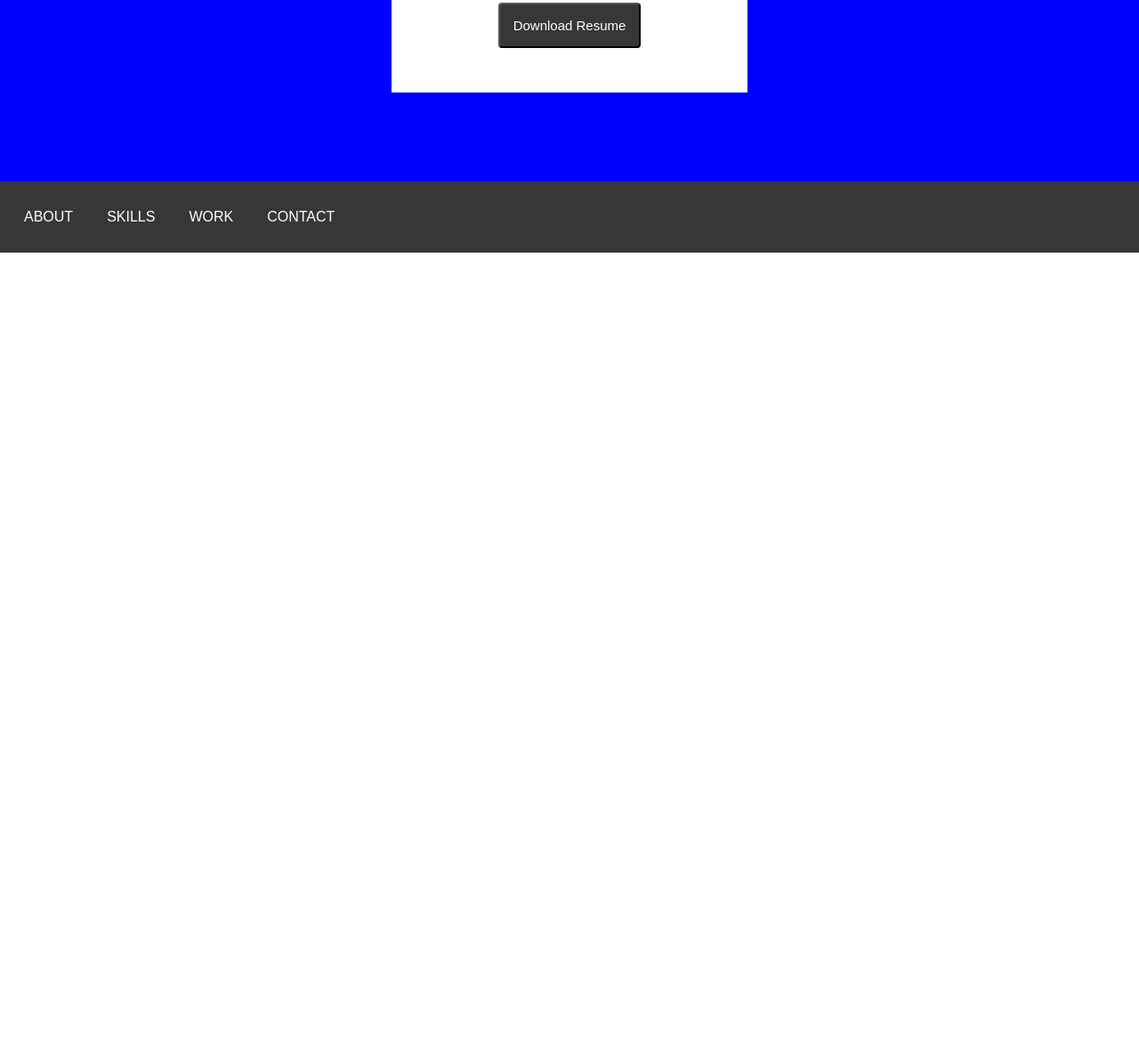
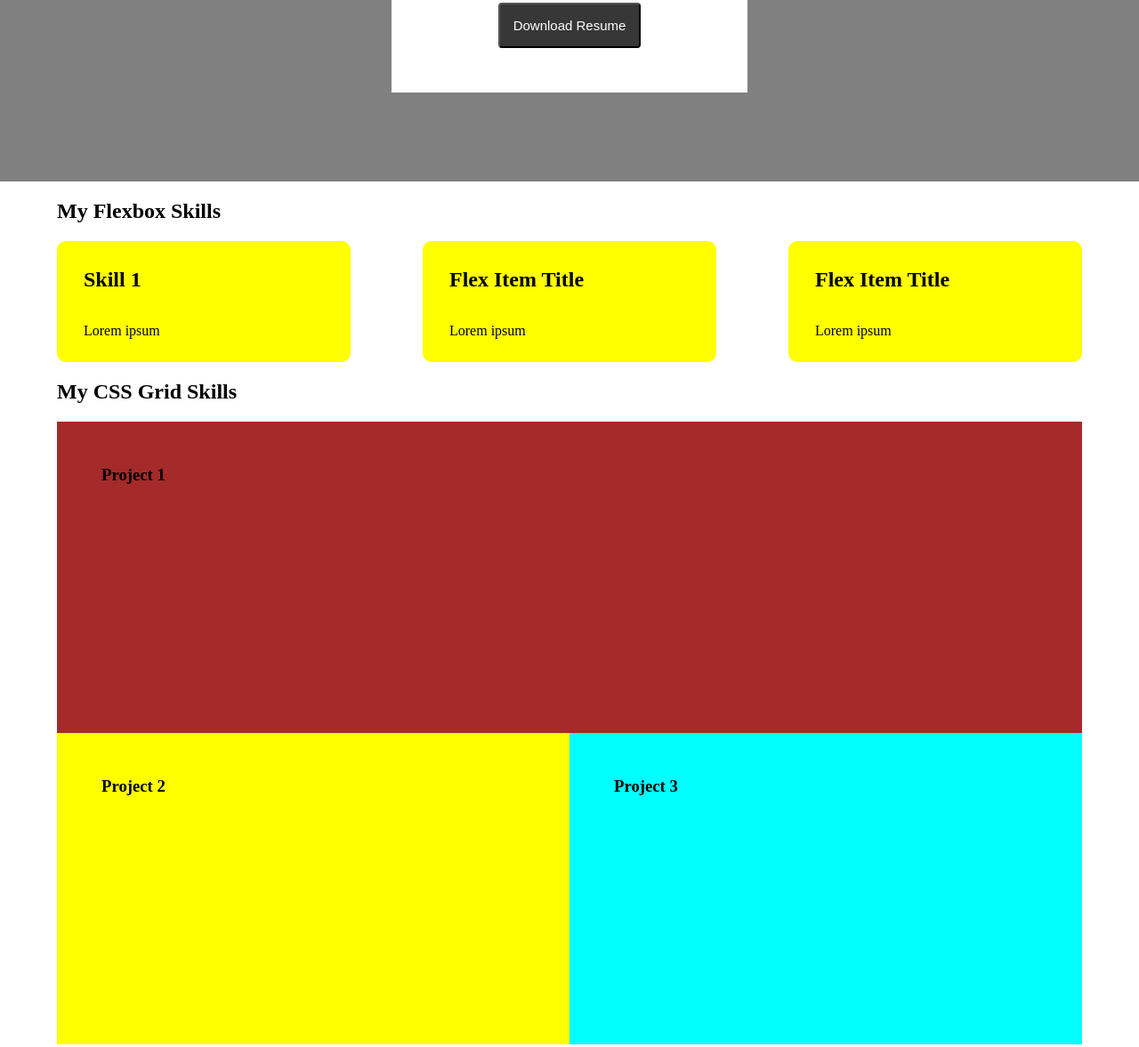
Before and after one commit to pcp20220330/Module-18-Homework, a plain HTML site: page index.html in a window 1280 px wide. Shown: the part 478-1655 px from the top of the page at 89% size. Before the commit the page ends 800 px from the top, so only its background shows below. Drawn offline with Linux system fonts and the light colour scheme.

Commit message:
Updated Files

```diff
--- a/css/style.css
+++ b/css/style.css
@@ -32,7 +32,7 @@ header p {
 }
 
 .hero {
-  background-color: blue;
+  background-color: grey;
   padding: 100px 15px;
   font-family: Arial, Helvetica, sans-serif;
 }
@@ -44,6 +44,71 @@ header p {
   background-color: #FFFFFF;
   text-align: center;
 }
+
+#flex-skills {
+  margin: 0px 5%;
+}
+
+.flex {
+  display: flex;
+  width:100%;
+}
+
+#row {
+  flex-direction: row;
+  justify-content: space-between;
+}
+
+#column {
+  flex-direction: column;
+  justify-content: space-between;
+}
+
+.flex-item {
+  display: flex;
+  flex-direction: column;
+  background-color: yellow;
+  padding:10px 0 10px 30px;
+  border-radius: 10px;
+  width: 300px;
+}
+
+#grid-skills {
+  margin: 0px 5%;
+}
+
+.grid {
+  display: grid;
+  background-color: aqua;
+  min-height: 700px;
+  grid-template-rows: 50% 50%;
+  grid-template-columns: 50% 50%;
+  grid-template-areas:
+  "project-one project-one"
+  "project-two project-three"
+  ;
+}
+
+.wide-project {
+  padding: 30px 0 0 50px;
+}
+
+.project1 {
+  grid-area: project-one;
+  background-color: brown;
+}
+
+.project2 {
+  grid-area: project-two;
+  background-color: yellow;
+  padding: 30px 0 0 50px;
+}
+
+.project3 {
+  grid-area: project-three;
+  padding: 30px 0 0 50px;
+}
+
 button {
   padding: 15px;
   background-color: #373738;
@@ -52,6 +117,7 @@ button {
   border-radius: 4px;
 }
 footer {
+  margin-top: 50px;
   background-color: #373738;
   padding: 5px;
   color: white;
@@ -64,3 +130,16 @@ footer li {
   display: inline-block;
   padding: 0px 7px;
 }
+
+@media only all and (max-width:1000px) {
+
+  .skills {
+    flex-direction: column!important;
+  }
+
+  .flex-item {
+    width: 100%;
+    padding: 0;
+    margin-bottom: 30px;
+  }
+}
--- a/index.html
+++ b/index.html
@@ -1,13 +1,13 @@
 <!DOCTYPE html>
 <html>
   <head>
-    <title>Homework 17 Solved</title>
-    <link href="/Module-18-Homework/css/style.css" type="text/css" rel="stylesheet">
+    <title>Module 18 Homework</title>
+    <link href="../css/style.css" type="text/css" rel="stylesheet">
   </head>
   <body>
     <header>
       <div class="inline-block logo">
-        <img src="/Module-18-Homework/images/logo.png">
+        <img src="../images/logo.png">
       </div>
       <ul>
         <li class="inline-block"><a href="#">ABOUT</a></li>
@@ -16,14 +16,59 @@
         <li class="inline-block"><a href="#">CONTACT</a></li>
       </ul>
     </header>
+
+
     <section class="hero">
       <div class="content">
-        <img src="/Module-18-Homework/images/placeholder_picture.png">
+        <img src="../images/placeholder_picture.png">
         <h1>Your Name</h1>
         <p>lorem ipsum dolor sit amet, consectetur adipisicing elit, sed do eiusmod tempor incididunt ut ero labore et dolore magna aliqua.</p>
         <button>Download Resume</button>
       </div>
     </section>
+
+    <section id="flex-skills">
+      <h1>My Flexbox Skills</h1>
+      <div id="row" class="flex skills">
+
+        <div class="flex-item">
+          <h1>Skill 1</h1>
+          <p>Lorem ipsum</p>
+        </div>
+
+        <div class="flex-item">
+          <h1>Flex Item Title</h1>
+          <p>Lorem ipsum</p>
+        </div>
+
+        <div class="flex-item">
+          <h1>Flex Item Title</h1>
+          <p>Lorem ipsum</p>
+        </div>
+
+      </div>
+    </section>
+
+    <section id="grid-skills">
+      <h1>My CSS Grid Skills</h1>
+
+      <div class="grid">
+
+        <div class="project1 wide-project">
+          <h3>Project 1</h3>
+        </div>
+
+        <div class="project2 small-project">
+          <h3>Project 2</h3>
+        </div>
+
+        <div class="project3 small-project">
+          <h3>Project 3</h3>
+        </div>
+
+      </div>
+    </section>
+
     <footer>
       <ul>
         <li class="inline-block"><a href="#">ABOUT</a></li>
```
